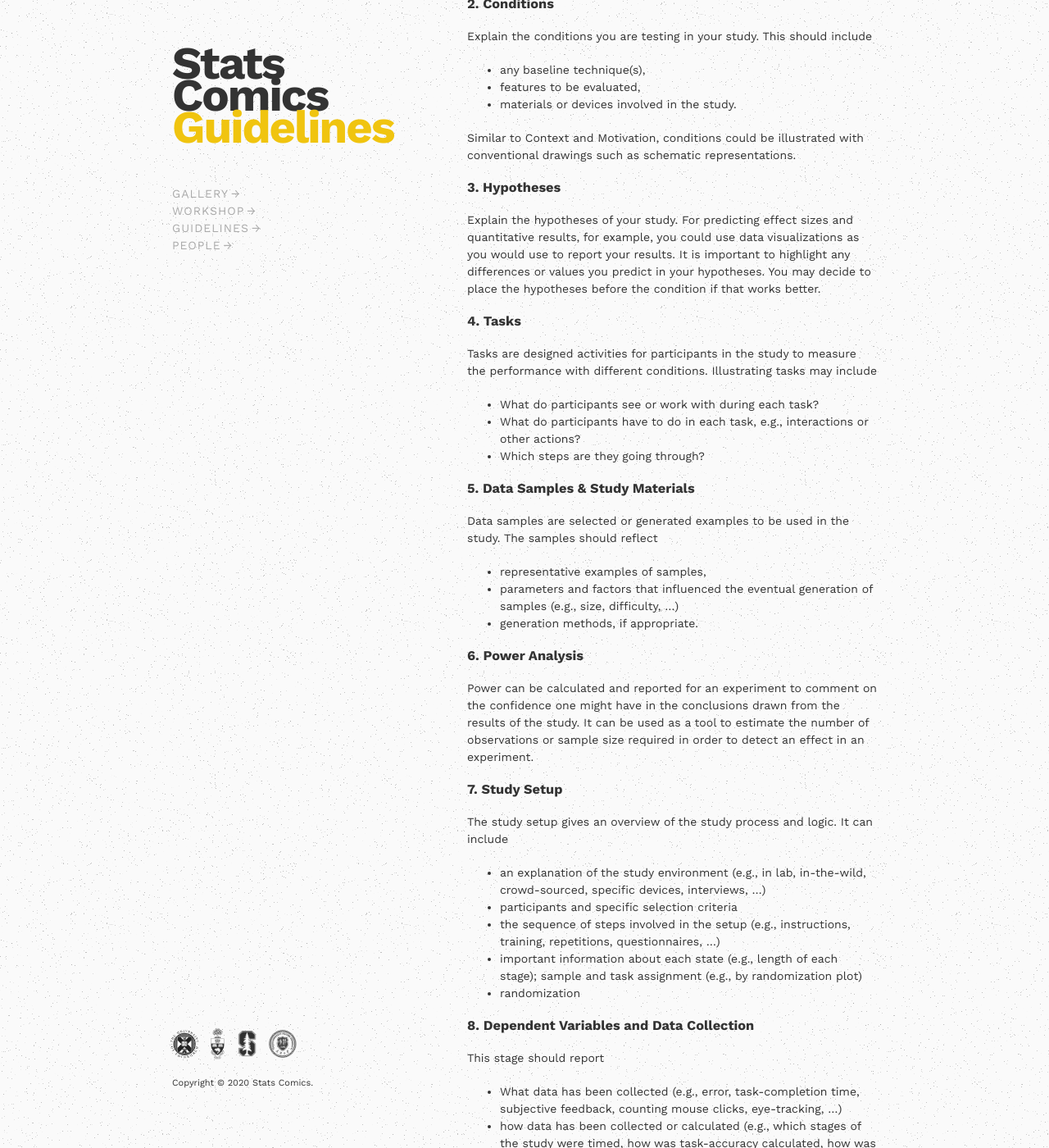
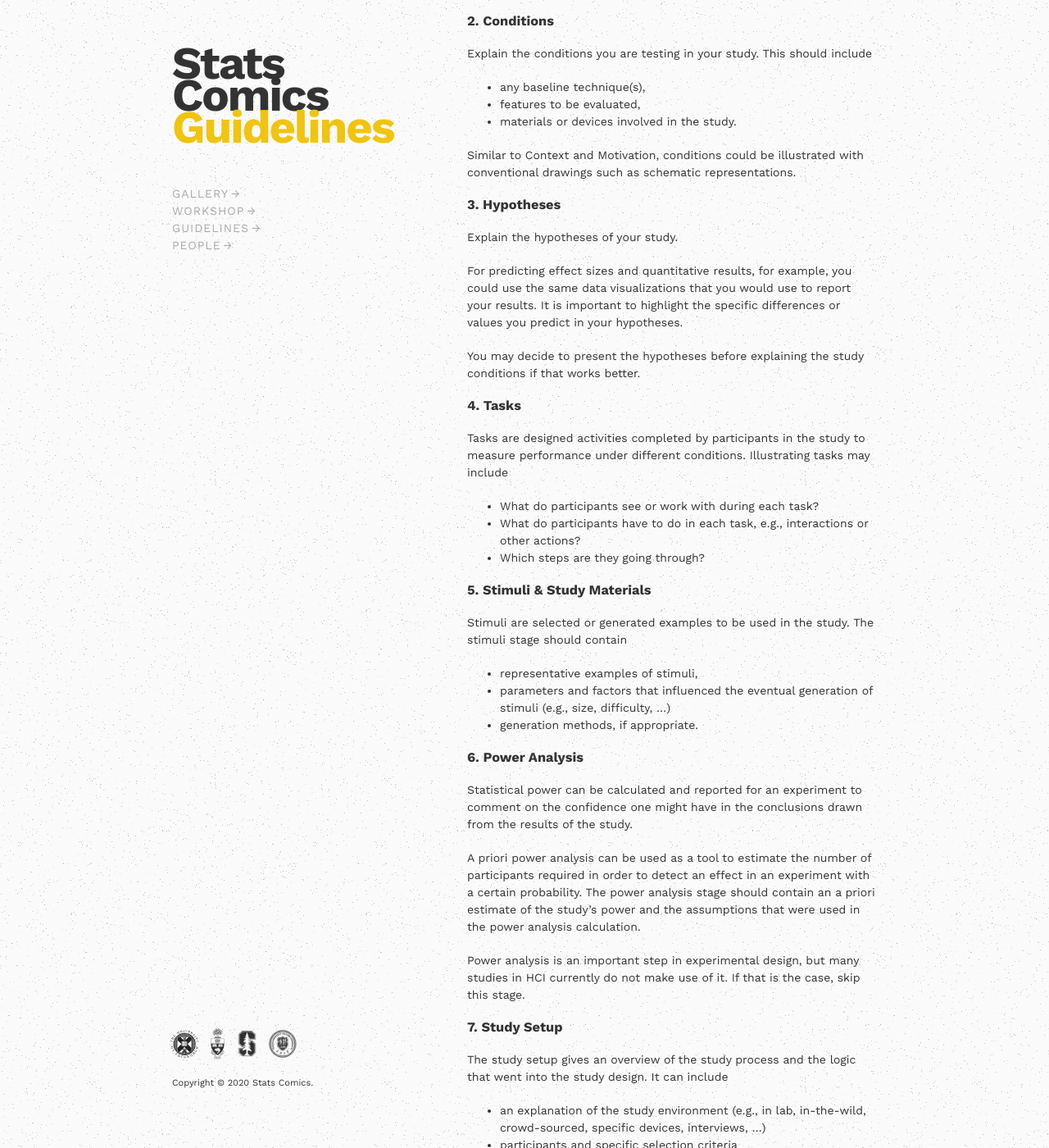
Before and after one commit to statscomics/statscomics.github.io, a Jekyll site: the page built from guidelines.md, in a window 1280 px wide and 1400 px high, scrolled down 2531 px. Shown: the whole window at 82% size. Built offline with Jekyll 4.4.1, drawn with Linux system fonts in a browser that asks for light colours; some of the changed text lies outside the part shown.

Commit message:
Update guidelines.md
Add more detail to power analysis section, clarify that it should be skipped if not applicable.

Change phrasing in several places (hopefully to make instructions more clear)

Update some section names:

Rename Data Samples to Stimuli.
Rename Hypotheses proof to Hypothesis  Evaluation.
Rename Results Analysis to Analysis of Results.
Rename Results Presentation to Presentation of Results.

```diff
--- a/guidelines.md
+++ b/guidelines.md
@@ -16,24 +16,24 @@ Stats comics aim to provide easy access to
 To that end, stats comics draw inspiration from traditional comics such as
 
 * a combination of __text + picture__, i.e., any picture can be accompanied by text to explain additional information about the picture or provide information to resolve ambiguity in the picture.
-* a __sequence of panels__, whereby each panel can focus on a single message, i.e., a single piece of information while the sequence helps explaining more complex information
+* a __sequence of panels__, whereby each panel can focus on a single message, i.e., a single piece of information, while the sequence helps to explain more complex information
 
 Especially for stats comics, that means that __you can__
 
 * illustrate in pictures what requires visual explanation,
-* explain in the text, what is hard to convey through pictures
+* explain through text what is hard to convey through pictures
 * mix data visualizations (e.g., charts) with schematic representations (e.g., flow-charts), and other illustrations (e.g., study setup)
 * annotate figures, especially information about your data visualizations
 * be consistent with your visual choices, e.g., reuse colors and charts as much as possible throughout the comic.
-* sometimes a single panel is enough, sometimes you may decide on several panels.
-* some panels might be large and contain a lot of information, sometimes a panel might be fairly small with a picture only.
+* use a variable number of panels: sometimes a single panel is enough, sometimes you may decide on several panels.
+* experiment with panel size: some panels might be large and contain a lot of information, sometimes a panel might be fairly small with a picture only.
 
 # Purpose of This Stats Comics Workshop
 
 The purpose of this workshop is
 
 * __For you:__ to help you create compelling stats comics for your study to be included in your website, a poster, or even a paper.
-* __For us:__ to understand which concepts you need to illustrate, which visual solutions you prefer, and how we can help you creating your stats comics. This will help us creating more complete guidelines for stats comics in HCI.
+* __For us:__ to understand which concepts you need to illustrate, which visual solutions you prefer, and how we can help you create your stats comics. This will help us creating more complete guidelines for stats comics in HCI.
 
 The workshop is structured as follows:
 
@@ -57,7 +57,7 @@ This section guides you through creating a stats comic for your own study.
 
 Keep in mind the following:
 
-* __you may not need to illustrate each stage in your study__. The below list is extensive to capture as many parts of a study as possible. You chose the stages that are most important and can benefit your study most.
+* __you may not need to illustrate each stage in your study__. The below list is extensive and designed to capture as many parts of a study as possible. You should chose the stages that are most important and benefit your study most to illustrate.
 * the list gives examples of what to report. __The list may be incomplete__, and we are interested in which stages and information _your_ study requires to show.
 
 _We do not give visual examples to not bias your decisions. We are interested in which visual solutions you find to report your study. __There is no right or wrong__ as we want to __work and discuss with you__ to find the best possible representation for your study._
@@ -73,13 +73,13 @@ _We do not give visual examples to not bias your decisions. We are interested in
 7. [Study Setup](#7-study-setup)
 8. [Dependent Variables and Data Collection](#8-dependent-variables-and-data-collection)
 9. [Data Transformations and Checks](#9-data-transformations-and-checks)
-10. [Results Presentation](#10-results-presentation)
+10. [Presentation of Results](#10-results-presentation)
 11. [Hypotheses Proof](#11-hypotheses-proof)
 
 
 ### 1. Context and Motivation
 
-The objective of this stage is to introduce the context and problem to your audience and provide background knowledge for the audience to understand your research. This includes
+The objective of this stage is to introduce the research problem to your audience and to provide context and background knowledge to help the audience to understand your research. This includes
 
 * The problem you're studying
 * the domain
@@ -101,31 +101,39 @@ Similar to Context and Motivation, conditions could be illustrated with conventi
 
 ### 3. Hypotheses
 
-Explain the hypotheses of your study. For predicting effect sizes and quantitative results, for example, you could use data visualizations as you would use to report your results. It is important to highlight any differences or values you predict in your hypotheses. You may decide to place the hypotheses before the condition if that works better.
+Explain the hypotheses of your study.
+
+For predicting effect sizes and quantitative results, for example, you could use the same data visualizations that you would use to report your results. It is important to highlight the specific differences or values you predict in your hypotheses.
+
+You may decide to present the hypotheses before explaining the study conditions if that works better.
 
 ### 4. Tasks
 
-Tasks are designed activities for participants in the study to measure the performance with different conditions. Illustrating tasks may include
+Tasks are designed activities completed by participants in the study to measure performance under different conditions. Illustrating tasks may include
 
 * What do participants see or work with during each task?
 * What do participants have to do in each task, e.g., interactions or other actions?
 * Which steps are they going through?
 
-### 5. Data Samples & Study Materials
+### 5. Stimuli & Study Materials
 
-Data samples are selected or generated examples to be used in the study. The samples should reflect
+Stimuli are selected or generated examples to be used in the study. The stimuli stage should contain
 
-* representative examples of samples,
-* parameters and factors that influenced the eventual generation of samples (e.g., size, difficulty, ...)
+* representative examples of stimuli,
+* parameters and factors that influenced the eventual generation of stimuli (e.g., size, difficulty, ...)
 * generation methods, if appropriate.
 
 ### 6. Power Analysis
 
-Power can be calculated and reported for an experiment to comment on the confidence one might have in the conclusions drawn from the results of the study. It can be used as a tool to estimate the number of observations or sample size required in order to detect an effect in an experiment.
+Statistical power can be calculated and reported for an experiment to comment on the confidence one might have in the conclusions drawn from the results of the study.
+
+A priori power analysis can be used as a tool to estimate the number of participants required in order to detect an effect in an experiment with a certain probability. The power analysis stage should contain an a priori estimate of the study's power and the assumptions that were used in the power analysis calculation.
+
+Power analysis is an important step in experimental design, but many studies in HCI currently do not make use of it. If that is the case, skip this stage.
 
 ### 7. Study Setup
 
-The study setup gives an overview of the study process and logic. It can include
+The study setup gives an overview of the study process and the logic that went into the study design. It can include
 
 * an explanation of the study environment (e.g., in lab, in-the-wild, crowd-sourced, specific devices, interviews, ...)
 * participants and specific selection criteria
@@ -140,30 +148,30 @@ This stage should report
 * What data has been collected (e.g., error, task-completion time, subjective feedback, counting mouse clicks, eye-tracking, ...)
 * how data has been collected or calculated (e.g., which stages of the study were timed, how was task-accuracy calculated, how was eye-tracking analyzed, how were interview replied coded, ...)
 
-## Part II: Result Analysis
+## Part II:  Analysis of Results
 
 ### 9. Data Transformations and Checks
 
-This stage presents the transformations and checks for the data, performed before the result analysis and any significant tests or regressions. This stage includes explaining
+This stage presents the transformations and checks done on the collected data, performed before the analysis of results and any significance tests or other inferential statistics. This stage includes explaining
 
 * data transformations (e.g., log-transform, ...)
-* outlier removals and winsorizing
-* checking for normal distributions
+* outlier removal and/or winsorizing
+* checks for normality of data distributions
+* checks for other asssumptions of statistical tests used in analysis
 
-### 10. Results Presentation
+### 10. Presentation of Results
 
-The result presentation is an essential stage of the entire report. Although it can be shown in different levels of detail, it may use one chart to summarize a result, while the visualization may require some explanation to highlight
+The presentation of results is an essential stage for a study report. This stage can be shown in different levels of detail: it can often use a single chart to summarize a key result, but this visualization may require some explanation to highlight
 
-* reordering bars to be compared side by side on a bar chart
-* show significant differences between conditions (e.g., which differences did you find, how strong were they, which differences were significant, ...)
-* Show other findings such as trends, extreme values, distributions, showing outliers,
-* You can provide different views onto the same chart (e.g., provide overview and detail, or show the same chart twice with different annotations). Furthermore, it may discuss how results reflect different conditions by referring to the data samples.
+* show significant differences between conditions (e.g., which differences did you find, how large were they, which differences were significant, ...)
+* Show other findings such as trends, extreme values, distributions, outliers, etc.
+* You can provide different views onto the same chart (e.g., provide overview and detail, or show the same chart twice with different annotations). Furthermore, it may discuss how results reflect different conditions by referring to the stimuli.
 
-### 11. Hypotheses Proof
+### 11. Hypothesis evaluation
 
 This stage presents the conclusion by contrasting hypotheses, as stated in the beginning, with the result of the study. You may show
 
 * How do your hypotheses compare with your results?
-* Which hypotheses can be accepted and which have to be rejected?
+* Which hypotheses can be confirmed and which have been ruled out?
 
 <!-- prettier-ignore-end -->
```
